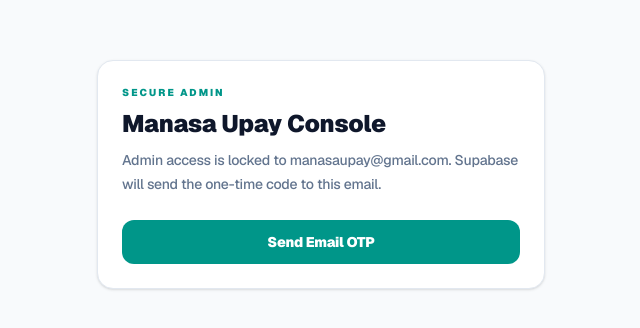
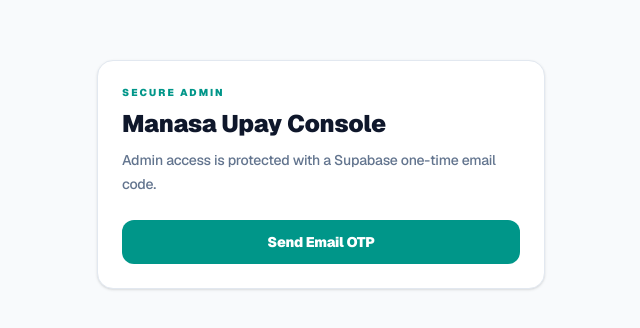
Before and after one commit to manasaupay/adminmanasaupay, a Next.js app: page / in a window 1280 px wide. Shown: the part 226-554 px from the top of the page, without its empty margins (319-959 px from the left). Built offline with nearby package versions, Linux system fonts and the light colour scheme; no server answers.

Commit message:
update adminpanel with security error

```diff
--- a/src/components/admin-auth-gate.tsx
+++ b/src/components/admin-auth-gate.tsx
@@ -46,7 +46,6 @@ export function AdminAuthGate({ children }: { children: React.ReactNode }) {
     setMessage("");
     const { error } = await supabase.auth.signInWithOtp({
       email: SUPPORT_EMAIL,
-      options: { shouldCreateUser: false },
     });
     setBusy(false);
     if (error) {
@@ -54,7 +53,7 @@ export function AdminAuthGate({ children }: { children: React.ReactNode }) {
       return;
     }
     setState("otp_sent");
-    setMessage(`OTP sent to ${SUPPORT_EMAIL}`);
+    setMessage("OTP sent. Please check the admin inbox.");
   }
 
   async function verifyOtp() {
@@ -82,7 +81,7 @@ export function AdminAuthGate({ children }: { children: React.ReactNode }) {
         <p className="text-[10px] font-black uppercase tracking-[0.2em] text-teal-600">Secure Admin</p>
         <h1 className="mt-2 text-2xl font-black text-slate-900">Manasa Upay Console</h1>
         <p className="mt-2 text-sm font-medium leading-6 text-slate-500">
-          Admin access is locked to {SUPPORT_EMAIL}. Supabase will send the one-time code to this email.
+          Admin access is protected with a Supabase one-time email code.
         </p>
 
         <div className="mt-6 space-y-3">
```
